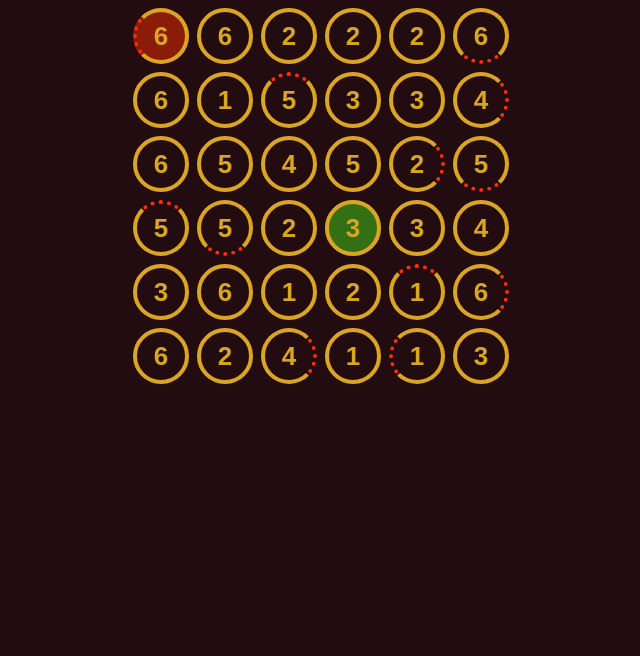
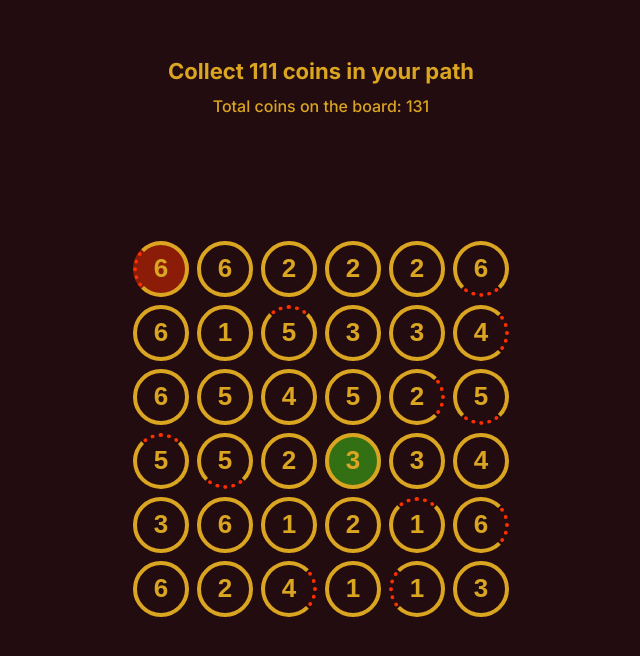
Before and after one commit to ra-jeev/goldroad, a Next.js app: page / in a window 1280 px wide. Shown: the top 656 px of the page, without its empty margins (319-959 px from the left). Built offline with nearby package versions, Linux system fonts and the light colour scheme; no server answers.

Commit message:
feat: complete game play, add game status to board

```diff
--- a/app/ui/game/game-board.module.css
+++ b/app/ui/game/game-board.module.css
@@ -1,4 +1,11 @@
 .game-board {
+  display: flex;
+  flex-direction: column;
+  justify-content: space-around;
+  flex-grow: 1;
+}
+
+.coins-grid {
   display: grid;
   grid-template-columns: repeat(6, minmax(0, 1fr));
   max-width: 100%;
--- a/app/ui/game/game-board.tsx
+++ b/app/ui/game/game-board.tsx
@@ -11,6 +11,7 @@ import {
 } from '@/app/lib/types';
 import BoardCoin from '@/app/ui/game/board-coin';
 import styles from '@/app/ui/game/game-board.module.css';
+import GameStatus from '@/app/ui/game/game-status';
 
 const changeCoinState = (
   coin: Coin | null,
@@ -103,6 +104,14 @@ const getConnectionDirection = (
   return 'none';
 };
 
+const INITIAL_GAME_STATE = {
+  lastClickedIndex: -1,
+  movesCount: 0,
+  currScore: 0,
+  wrongMove: false,
+  status: '',
+};
+
 export default function GameBoard({ game }: { game: Game }) {
   const [coins, setCoins] = useState<Coin[]>(() =>
     game.coins.map((value, index) => ({
@@ -117,9 +126,14 @@ export default function GameBoard({ game }: { game: Game }) {
       focus: false,
     }))
   );
-  const [lastClickedIndex, setLastClickedIndex] = useState(-1);
-  const [coinsCollected, setCoinsCollected] = useState(0);
-  const [currScore, setCurrScore] = useState(0);
+
+  const [gameState, setGameState] = useState(() => {
+    return {
+      ...INITIAL_GAME_STATE,
+      status: `Total coins on the board: ${game.boardScore}`,
+    };
+  });
+
   const gameColumns = game.cols;
 
   console.log('inside the game board component');
@@ -135,8 +149,17 @@ export default function GameBoard({ game }: { game: Game }) {
       const currCoin = coins[index];
       newCoins[index] = { ...currCoin, state: 'done', tabIndex: 0 };
 
+      const changes: typeof INITIAL_GAME_STATE = {
+        lastClickedIndex: index,
+        currScore: gameState.currScore + currCoin.value,
+        movesCount: gameState.movesCount + 1,
+        wrongMove: false,
+        status: `Total coins on the board: ${game.boardScore}`,
+      };
+
       // find other currently active coins, and make them inactive
-      if (lastClickedIndex !== -1) {
+      if (gameState.lastClickedIndex !== -1) {
+        const lastClickedIndex = gameState.lastClickedIndex;
         const direction = getConnectionDirection(
           lastClickedIndex,
           index,
@@ -164,14 +187,38 @@ export default function GameBoard({ game }: { game: Game }) {
 
         if (!activeCoinsCount) {
           console.log('No further moves');
+          changes.status = 'Uh Oh! No further moves...';
+          changes.currScore = 0; // If no further moves possible, then reset the score to 0
+          // changes.ended = true;
+          SoundManager.play('noMoves');
+        } else if (
+          gameState.wrongMove ||
+          changes.currScore >= game.maxScore ||
+          changes.movesCount >= game.maxScoreMoves
+        ) {
+          changes.currScore = 0;
+          changes.status = `This road feels unfamiliar...`;
+          if (!gameState.wrongMove) {
+            changes.wrongMove = true;
+          }
+        }
+      } else {
+        // The game is over
+        if (changes.currScore === game.maxScore) {
+          changes.status = "🏆 You've got the gold :-)";
+          SoundManager.play('win');
+        } else {
+          if (game.maxScore - changes.currScore <= 3) {
+            changes.status = `👏 That was close. Try again!`;
+          } else {
+            changes.status = '👻 Get some more coins. Try again!';
           }
 
-        // set this index as the last clicked index
-        setLastClickedIndex(index);
-      } else {
-        // The game is over
+          SoundManager.play('okay');
+        }
       }
 
+      setGameState({ ...gameState, ...changes });
       setCoins(newCoins);
     } else if (state === 'none') {
       SoundManager.play('deny');
@@ -179,7 +226,13 @@ export default function GameBoard({ game }: { game: Game }) {
   };
 
   return (
-    <div className={styles['game-board']} role='grid'>
+    <div className={styles['game-board']}>
+      <GameStatus
+        maxScore={game.maxScore}
+        currScore={gameState.currScore}
+        status={gameState.status}
+      />
+      <div className={styles['coins-grid']} role='grid'>
         {coins.map((coin) => {
           return (
             <BoardCoin
@@ -190,5 +243,7 @@ export default function GameBoard({ game }: { game: Game }) {
           );
         })}
       </div>
+      <div></div>
+    </div>
   );
 }
```
Lines whose indentation alone changed are shown as unchanged.
